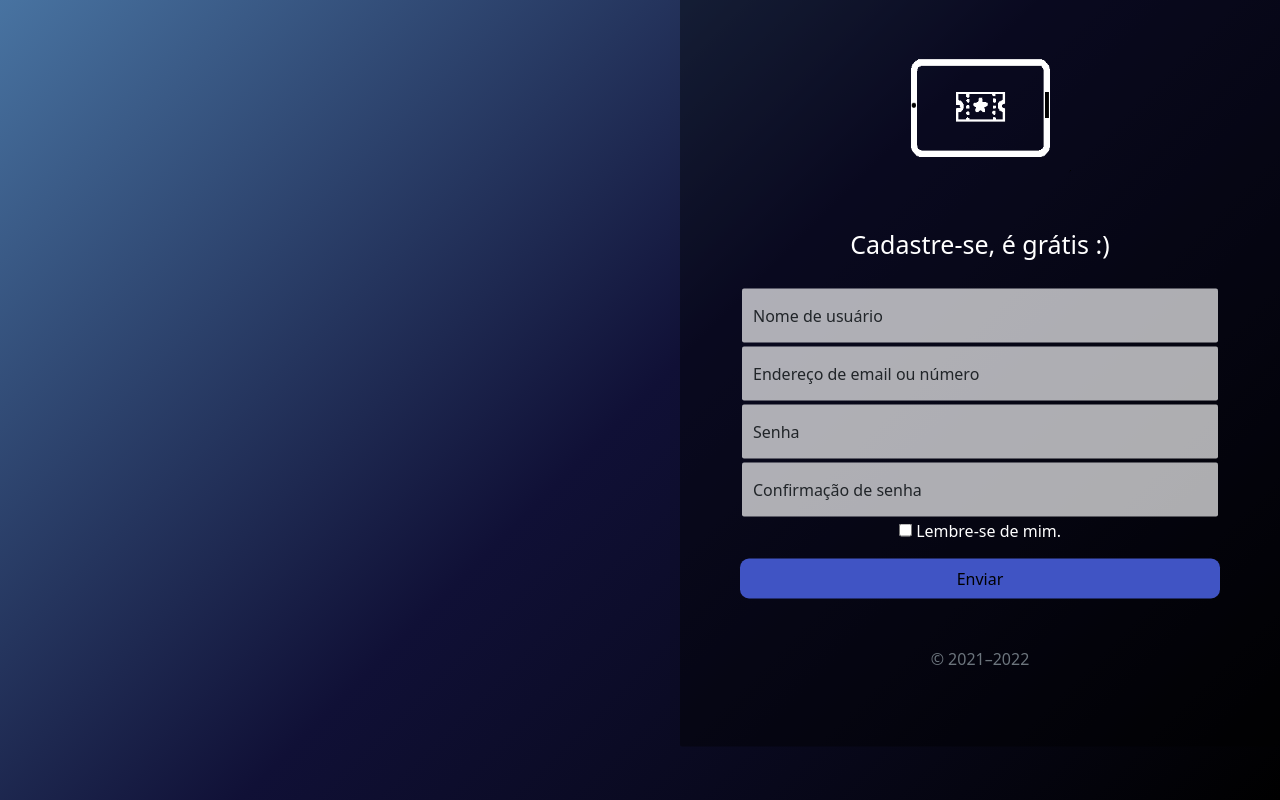
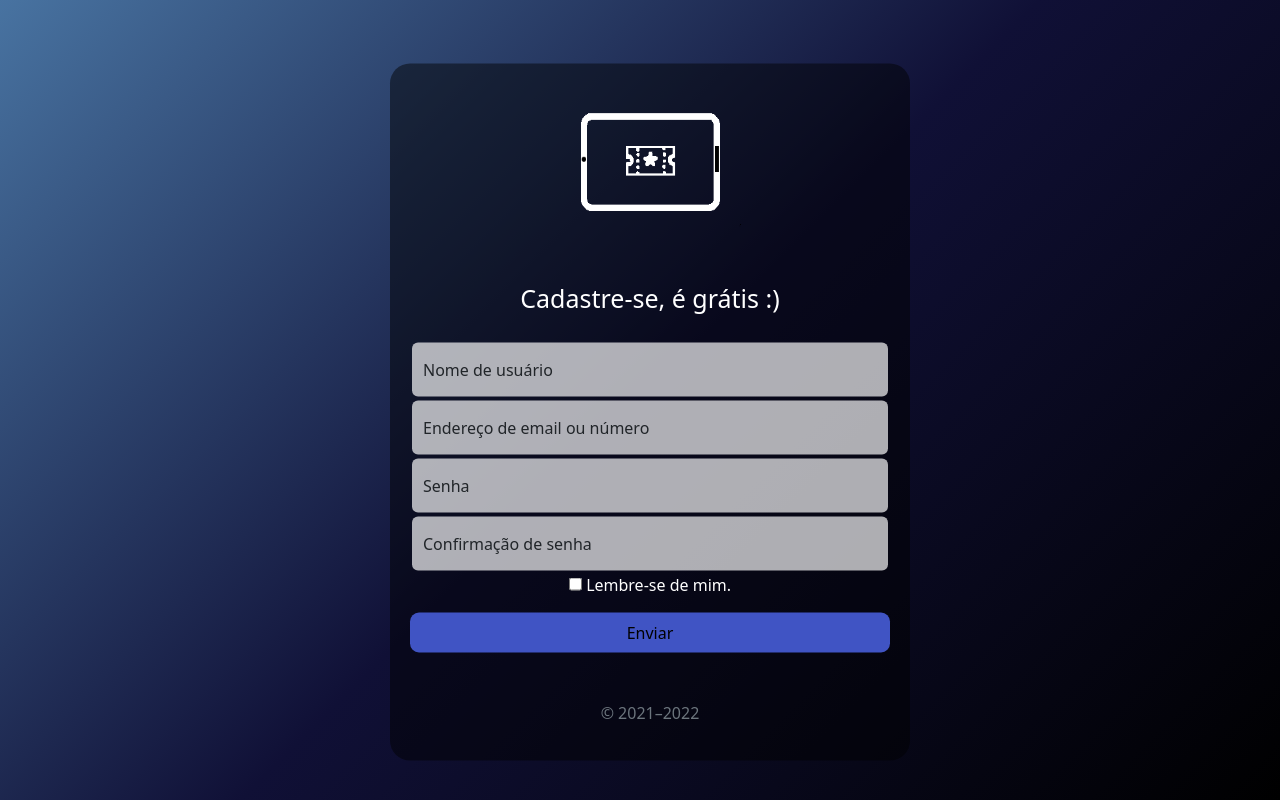
Before and after one commit to nathalia-nobrega/Hyades-Web, a PHP site: page /cadastro.html in a window 1280 px wide. Run offline with PHP 8.4, Linux system fonts and the light colour scheme.

Commit message:
Update cadastro.css
mudando a posição da box de cadastro pro meio.

```diff
--- a/Hyades-Web/Hyades/html/css/cadastro.css
+++ b/Hyades-Web/Hyades/html/css/cadastro.css
@@ -18,6 +18,7 @@ body {
     background-color: #4054c4;
     border: none   ;
     border-radius: 9px;
+
 }
 .button:hover {
 
@@ -26,16 +27,17 @@ body {
 }
 
 .form-signin {
-  max-width: 600px;
+
+  max-width: 520px;
   padding: 15px;
   position: relative;
-  top: 318px;
-  left: 50%;
+  top: 50%;
+  left: 270px;
   transform: translate(-50%, -50%);
-  background: rgba(0, 0, 0, 0.418);
-  border-radius: 2px;
-  padding: 60px;
-  width: min-content;
+  background: rgba(0, 0, 0, 0.479);
+  border-radius: 20px;
+  padding: 20px;
+  width: max-content;
 
 }
 
@@ -45,6 +47,7 @@ body {
   background-color: rgba(255, 255, 255, 0.680);
   outline: none;
   border: 2px solid transparent;
+  border-radius: 8px;
   padding: 15px;
   font-size: 15px;
   color: #f7eeee;
```
